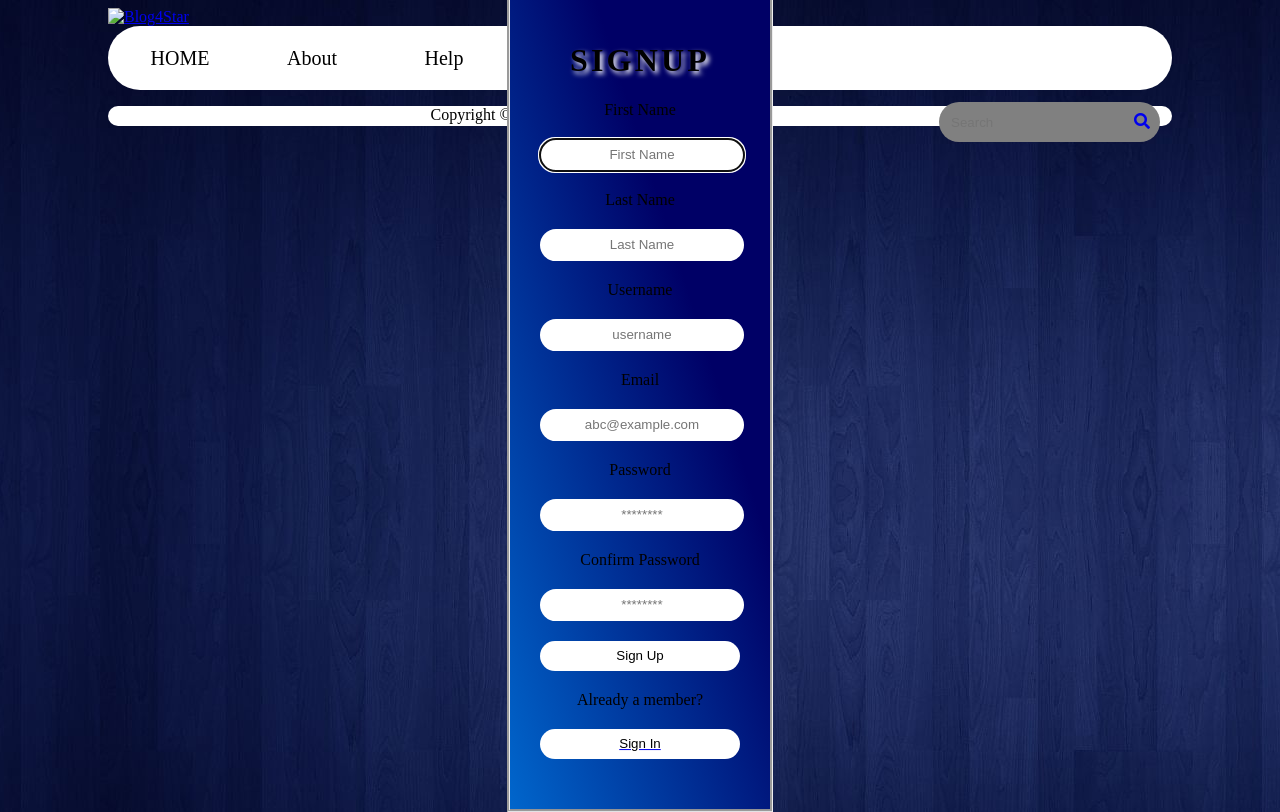
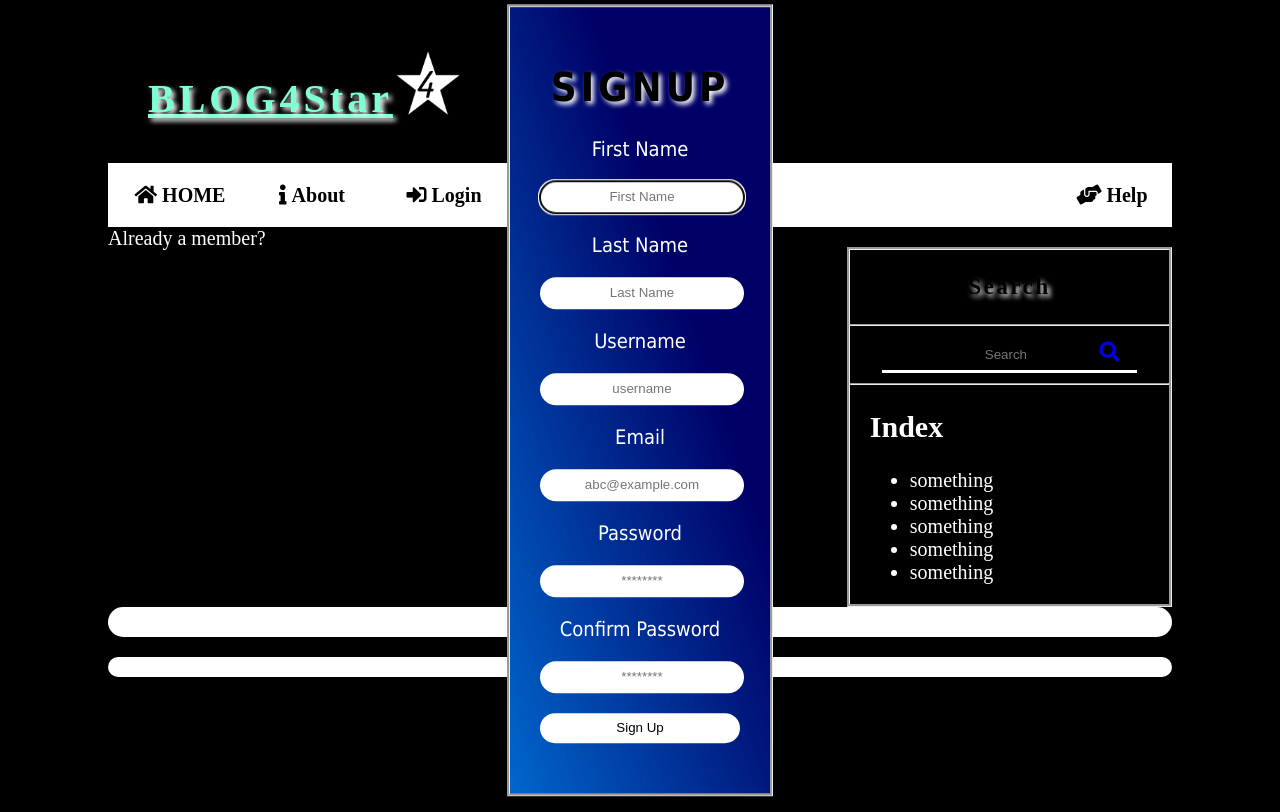
Before and after one commit to code-stacker/Project, a Django app: page /signup/ in a window 1280 px wide. Run offline with Django 3.2, Linux system fonts and the light colour scheme.

Commit message:
Backend strengthened

```diff
--- a/quizSite/forms.py
+++ b/quizSite/forms.py
@@ -29,6 +29,7 @@
     email       = forms.EmailField(widget=forms.TextInput(email_attrs),label='Email')
     password1   = forms.CharField(widget=forms.PasswordInput(pass_attrs),label='Password')
     password2   = forms.CharField(widget=forms.PasswordInput(pass_attrs),label='Confirm Password')
+    # contributer = forms.BooleanField(label='Do you want to become a cotributer?(Optional)', required=False)
 
     class Meta:
         model = User
--- a/quizSite/models.py
+++ b/quizSite/models.py
@@ -8,5 +8,6 @@
     date    = models.DateTimeField(default=timezone.now)
     author  = models.ForeignKey(User, on_delete=models.CASCADE)
 
+
     def __str__(self):
         return self.title
--- a/quizSite/settings.py
+++ b/quizSite/settings.py
@@ -128,3 +128,5 @@
 
 
 LOGIN_REDIRECT_URL = '/'
+
+LOGIN_URL = '/login'
--- a/quizSite/views.py
+++ b/quizSite/views.py
@@ -1,5 +1,6 @@
 from __future__ import print_function
 from django.shortcuts import render,redirect
+from django.contrib.auth.decorators import login_required, permission_required
 from .forms import LoginForm,SignupForm,PostForm
 from .models import Article
 from django.contrib import messages
@@ -8,7 +9,7 @@
 def home_page(request):
 
     context = {
-        'articles': Article.objects.all(),
+        'articles': Article.objects.raw('SELECT * FROM quizSite_article ORDER BY date DESC'),
     }
 
     return render(request, "home.html", context)
@@ -37,11 +38,12 @@
 
     return render(request, "signup.html", context)
 
-
+@login_required
 def new_page(request):
     form = PostForm(request.POST or None)
     context={"form":form}
     if form.is_valid():
+        form.instance.author = request.user
         form.save()
         messages.success(request, "New post added")
         return redirect('/')
--- a/templates/base.html
+++ b/templates/base.html
@@ -15,29 +15,59 @@
     <!-- <script src="https://ajax.googleapis.com/ajax/libs/jquery/3.3.1/jquery.min.js"></script> -->
 </head>
 <body>
+    <header>
         <!-- < Image Logo> -->
         <a href="/">
-        <img src="" alt="Blog4Star">
+            <img id="logo" src={% static "logo.png" %} alt="Blog4Star">
+            <h1 style="float:left; color:aquamarine;"><u>BLOG4Star</u></h1>
         </a>
+    </header>
+    <!-- Navigation Bar -->
+    <section id ="Navigation Bar">
         <div id="BUTTON">
         <ul>
-            <li><a href="/" id="home">HOME</a></li>
-            <li><a href="/about" id="about">About</a></li>
-            <li class="dropbtn"><a href="#">Help</a>
+            <li><a href="/" id="home" style="position:relative;"><i class="fas fa-home">  HOME</i></a></li>
+            <li><a href="/about" id="about" style="position:relative;"><i class="fas fa-info"> About</i></a></li>
+            <li class="login"><a href="/login" style="position:relative;"><i class="fas fa-sign-in-alt">  Login</i></a></li>
+            <li class="dropbtn" style="float: right; position:relative;"><a href="#"><i class="fas fa-hands-helping">  Help</i></a>
             <ul class="drop-content">
-                  <li><a href="/faq">FAQ</a></li>
-                  <li><a href="/contact">Contact</a></li>
+                <li><a href="/faq"><i class="far fa-question-circle"> FAQ</i></a></li>
+                <hr>
+                <li><a href="/contact"><i class="fas fa-phone">  Contact</i></a></li>
             </ul>
             </li>
         </ul>
         </div>
-    <div class="SEARCH">
+    </section>
+
+    <!-- Search Bar and the Index -->
+<section>
+    <aside id="right-content">
+        <div id="SEARCH">
+            <h1>Search</h1>
+            </div>
+            <hr>
+            <div id ="bar">
                 <input class="search-txt"type="text" name="" placeholder="Search">
                 <a class="search-btn" href="#">
                 <i class="fas fa-search"></i>
                 </a>
             </div>
+            <hr>
+            <div class="content">
+            <h2>Index</h2>
+            <ul>
+                <li>something</li>
+                <li>something</li>
+                <li>something</li>
+                <li>something</li>
+                <li>something</li>
+            </ul>
+            </div>
+    </aside>
+</section>
 
+<!-- The messege that is displayed after login or posting an article -->
     {% if messages %}
         {% for message in messages %}
              <div>
@@ -45,6 +75,8 @@
              </div>
         {% endfor %}
     {% endif %}
+
+
     {% block content %}
 
     {% endblock content %}
--- a/templates/css_base.css
+++ b/templates/css_base.css
@@ -3,7 +3,19 @@
   margin-right:100px;
 }
 body{
-  background-image: url("image_base.jpg");
+  background:black;
+  color :white;
+  font-size: 20px;
+}
+
+header {
+  background: white;
+  background:transparent;
+  padding: 40px;
+}
+header img{
+  width:70px;
+  height: 70px;
 }
 
 .SEARCH{
@@ -31,7 +43,6 @@
     width: 100%;
     background:white;
     height: 64px;
-  border-radius: 40px;
 }
 
 #BUTTON ul{
@@ -57,7 +68,7 @@
     padding: 10px;
     text-decoration: none;
     text-align: center;
-  border-radius: 40px;
+
 }
 
 #BUTTON li a:hover {
@@ -70,10 +81,11 @@
      padding-bottom: 10px;
      color:white;
      background-color:white;
+     overflow: hidden;
 }
 #BUTTON ul li ul li{
 	float:none;
-  padding-top: 10px;
+  padding-top: 4px;
 }
 
 #BUTTON ul li ul{
@@ -83,10 +95,54 @@
 #BUTTON ul li:hover ul{
 	display: block;
 }
+#data{
+    border-style: ridge;
+    float: right;
+    width:68%;
+    margin-top:20px;
+  }
+  #data h2{
+    text-align: center;
+    font-size: 20px;
+  }
+  #data p{
+   margin:20px;
+  }
 
-#BUTTON ul li ul li a:hover{
-    background-color: #000;
-    color: white;
+  #right-content{
+    float: right;
+    width:30%;
+    border:groove;
+    margin-top: 20px;
+  }
+  #SEARCH h1{
+    text-align:center;
+  }
+  #bar{
+    border-bottom-style: solid;
+    text-align: center;
+    padding-top: 5px;
+    padding-bottom: 5px;
+    margin-left: 10%;
+    width:80%
+
+  }
+  .search-txt{
+    text-align: center;
+    outline: none;
+    color:white;
+    padding: 0;
+    margin: 0;
+    border:0;
+    background: transparent;
+  }
+
+  .search-btn i{
+    width: 2px;
+  }
+
+  .content{
+     margin:20px;
   }
 
   #footer{
--- a/templates/error.css
+++ b/templates/error.css
@@ -1,8 +1,14 @@
 #Page{
 	margin:0;
     padding:0;
-    font-family:segoe script;
-    background-image: url(image.jpg);
+    font-family:tahoma;
+}
+
+h1{
+	color:black;
+	font-weight: bold;
+	letter-spacing: 0.1em;
+	text-shadow: 3px 3px 5px white;
 }
 
 #Page{
@@ -17,21 +23,15 @@
 	text-align: center;
 }
 
-#Page h1{
-	color:black;
-	font-weight: bold;
-	letter-spacing: 0.1em;
-	text-shadow: 3px 3px 5px white;
-}
 
-#Page.Btn, #Page a button{
+#Page.Btn, a button{
 	width: 10px;
 	border:none;
 	display: block;
 	border-radius: 20px;
 	background:black;
 }
-#Page input, #Page a button{
+#Page input, a button{
 	border:0;
 	display: block;
 	background:none;
@@ -40,7 +40,11 @@
 	line-height: 20px;
 }
 
-#Page input, #Page a button{
+#Page p{
+  width: 20%;
+}
+
+#Page input, a button{
 	width: 100%;
 	background:white;
 	height: 30px;
--- a/templates/signup.html
+++ b/templates/signup.html
@@ -14,8 +14,8 @@
         <!-- pass_attrs  = {"placeholder":"********","type":"password","id":"id_password"} -->
         {{form}}
         <input class="Btn" type="submit" value="Sign Up">
-        <span>Already a member?</span>
-        <a href="/login"><button type="button" class="Btn">Sign In</button></a>
     </form>
+    <span>Already a member?</span>
+    <a href="/login"><button type="button" class="Btn">Sign In</button></a>
 
 {% endblock %}
```
Also changed, not shown: templates/login.html (+4 -3 lines), templates/new_post.html (+0 -14 lines), db.sqlite3, templates/login.jpg (added), templates/logo.png (added), 4 other files. Lines whose indentation alone changed are shown as unchanged.
